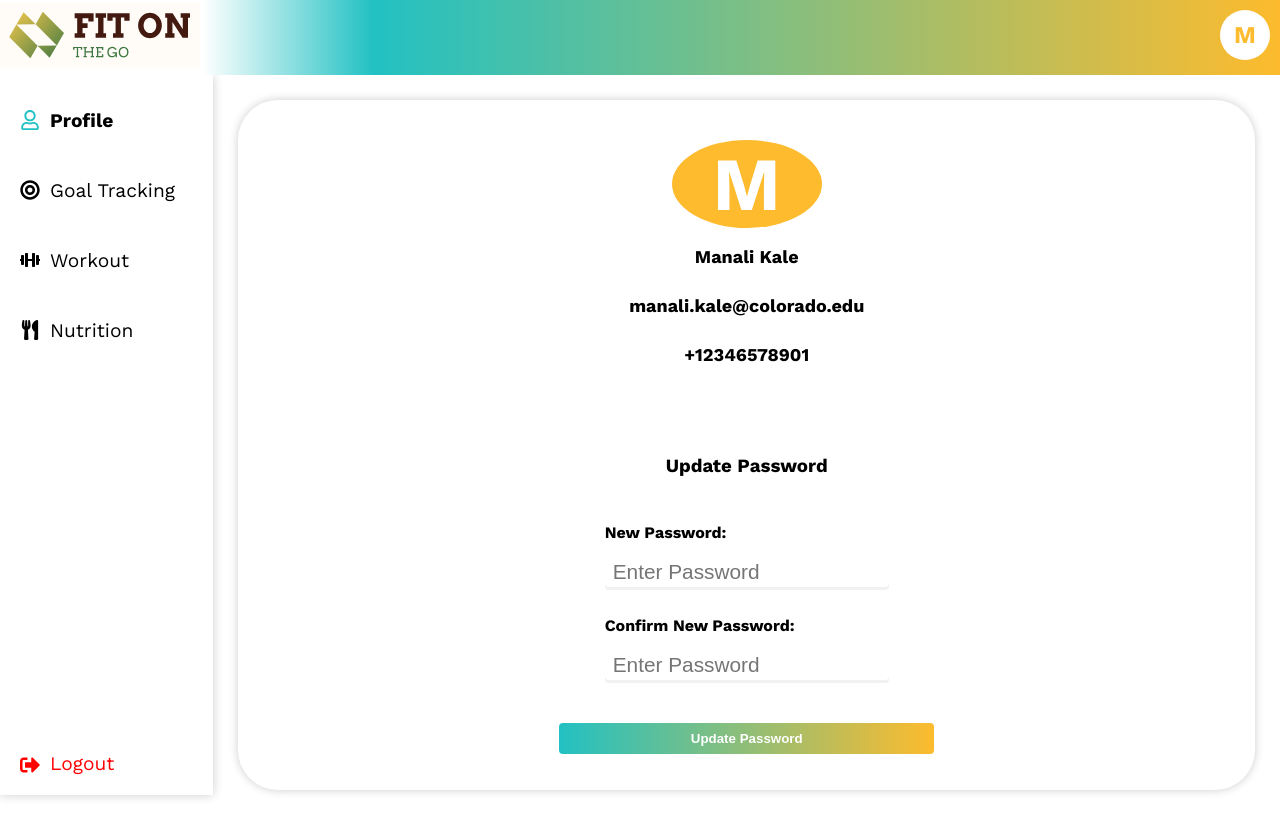
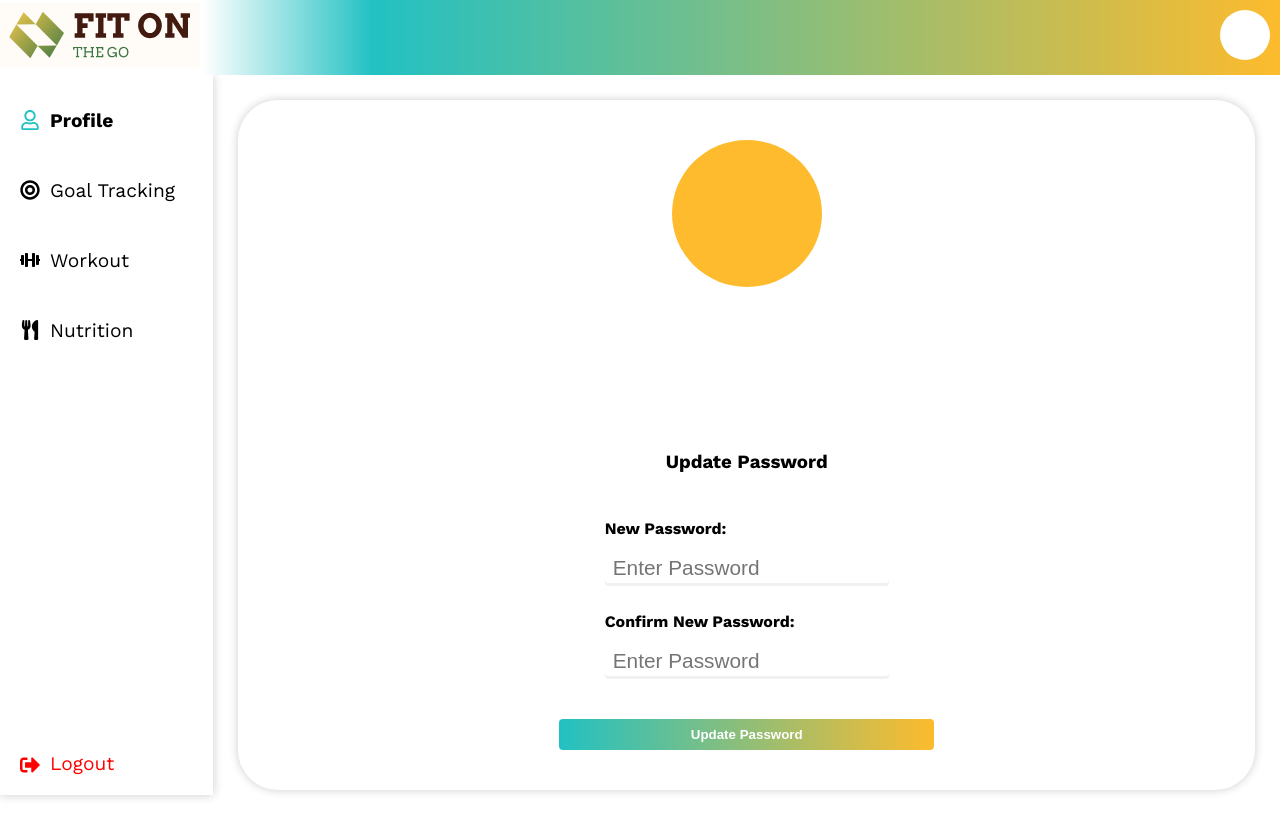
Before and after one commit to CSCI-5828-Foundations-Sftware-Engr/Fitness_tracker_web_application, a React (Create React App) app in the folder fitness-tracker-react/: page /dashboard in a window 1280 px wide. Both pictures are taken after a click on the item "Profile". Built offline with nearby package versions, Linux system fonts and the light colour scheme.

Commit message:
User profile

```diff
--- a/fitness-tracker-react/src/Dashboard.js
+++ b/fitness-tracker-react/src/Dashboard.js
@@ -1,11 +1,13 @@
 import Header from "./Header";
 import SideMenu from "./SideMenu";
-import GoalTracker from "./GoalTracker";
+import { useLocation } from 'react-router-dom';
 
 const Dashboard = () => {
+    const location = useLocation();
+    const user = location.state;
     return (
         <div class="dashboard">
-            <Header />
+            <Header user={user} />
             <SideMenu />
         </div>
 
--- a/fitness-tracker-react/src/Header.js
+++ b/fitness-tracker-react/src/Header.js
@@ -1,12 +1,13 @@
 import React from "react";
 import logo from "./logo-svg.svg";
 
-function Header() {
+function Header(props) {
+  console.log(props);
   return (
     <div className="header-with-logo">
       <img src={logo} width={200} height={70} />
       <div className="app-header">
-        <div className="user-initial-circle">M</div>
+        <div className="user-initial-circle">{props.user?.username.slice(0,1).toUpperCase()}</div>
       </div>
 
     </div>
--- a/fitness-tracker-react/src/Login/LoginForm.js
+++ b/fitness-tracker-react/src/Login/LoginForm.js
@@ -30,7 +30,11 @@ const LoginForm = props => {
         } catch (error) {
             console.error(error);
         }
-        navigate('/dashboard');
+        navigate('dashboard', {
+            state: {
+              ...formData
+            }
+          });
     };
 
     return (
--- a/fitness-tracker-react/src/UserProfile.js
+++ b/fitness-tracker-react/src/UserProfile.js
@@ -1,4 +1,5 @@
-import React, { useState } from 'react';
+import React, { useContext, useState } from 'react';
+import { useLocation } from 'react-router-dom';
 
 const UserProfile = (props) => {
   const [name, setName] = useState(props.name);
@@ -6,6 +7,8 @@ const UserProfile = (props) => {
   const [contactNo, setContactNo] = useState(props.contactNo);
   const [password, setPassword] = useState('');
   const [confirmPassword, setConfirmPassword] = useState('');
+  const location = useLocation();
+  const user = location.state;
 
   const handlePasswordUpdate = (e) => {
     e.preventDefault();
@@ -19,10 +22,10 @@ const UserProfile = (props) => {
 
   return (
     <div className="user-profile-container">
-      <div className="user-profile-circle">M</div>
-      <p>Manali Kale {name}</p>
-      <p>manali.kale@colorado.edu {email}</p>
-      <p>+12346578901{contactNo}</p>
+      <div class="user-profile-circle">{user?.username.slice(0,1).toUpperCase()}</div>
+      <p>{user?.username}</p>
+      <p>{user?.email}</p>
+      <p>{user?.contactNumber}</p>
 
       <h3>Update Password</h3>
       <form className="update-password-form" onSubmit={handlePasswordUpdate}>
```
